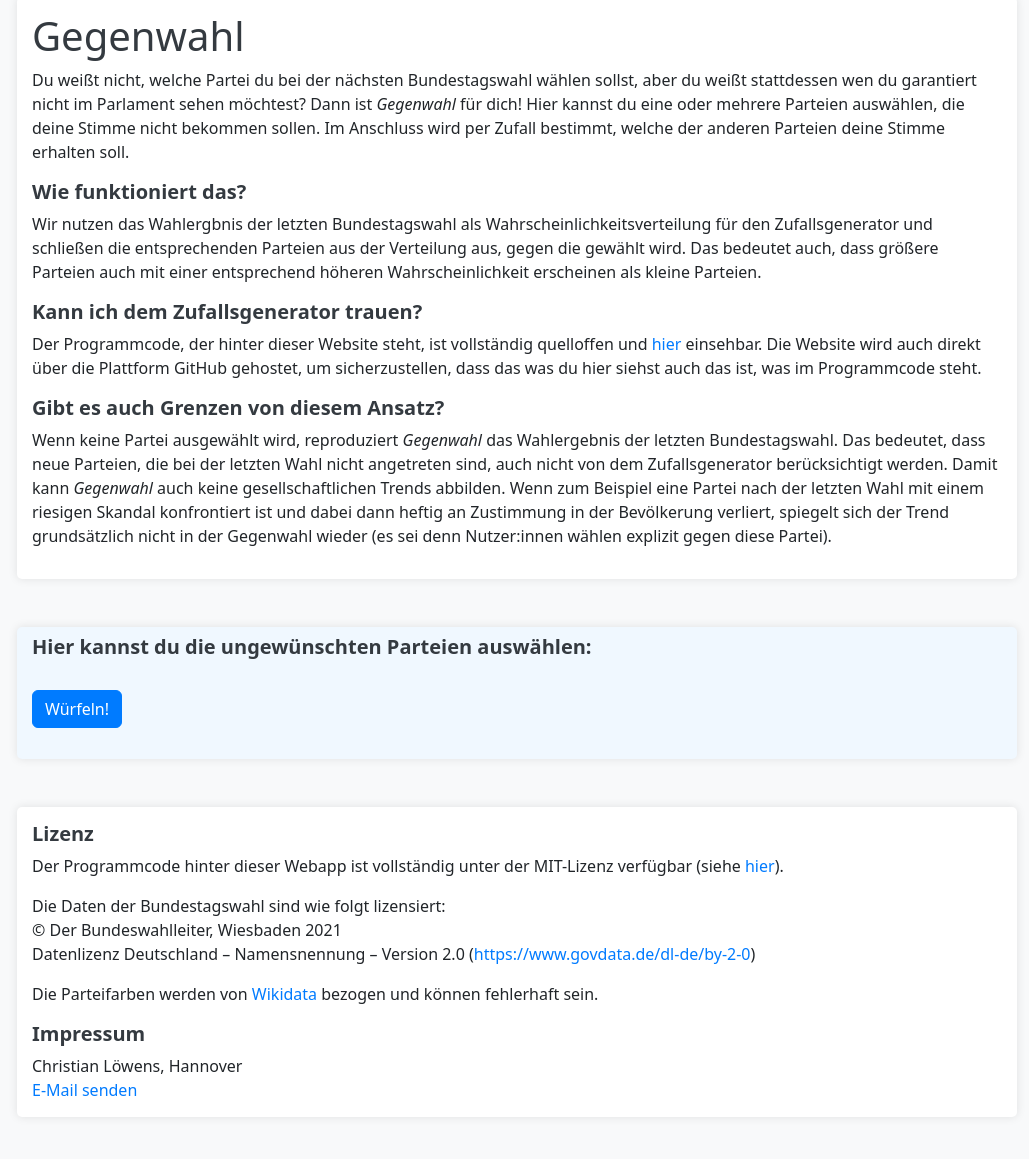
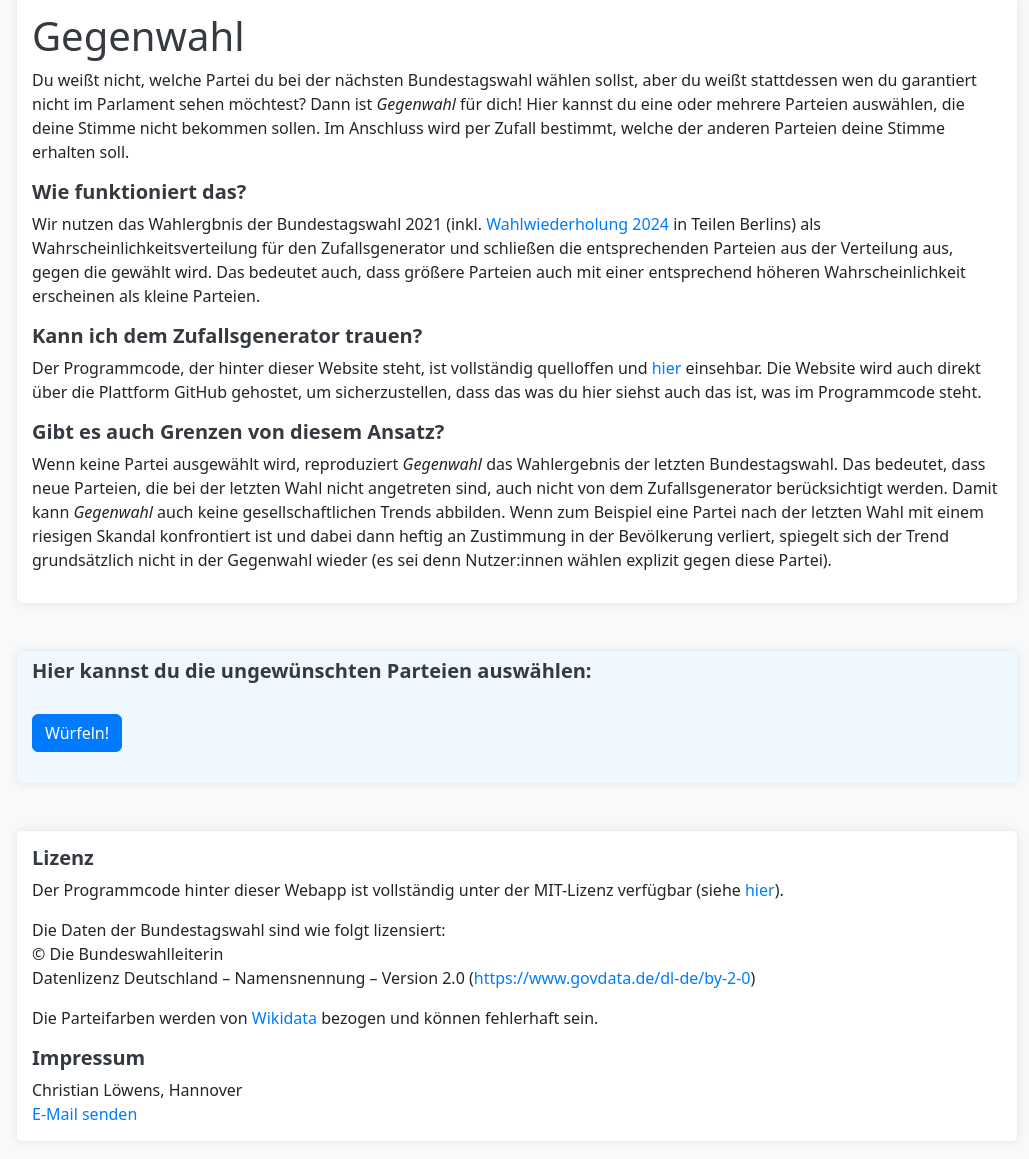
Before and after one commit to christianll9/gegenwahl, a plain HTML site: page index.html in a window 1280 px wide. Shown: the part 51-1210 px from the top of the page, without its empty margins (123-1152 px from the left). Drawn offline with nearby package versions, Linux system fonts and the light colour scheme; no server answers.

Commit message:
Updated election results after repeated election in Berlin

```diff
--- a/index.html
+++ b/index.html
@@ -17,10 +17,11 @@
       Hier kannst du eine oder mehrere Parteien auswählen, die deine Stimme nicht bekommen sollen. Im Anschluss
       wird per Zufall bestimmt, welche der anderen Parteien deine Stimme erhalten soll.</p>
     <h5><b>Wie funktioniert das?</b></h5>
-    <p>Wir nutzen das Wahlergbnis der letzten Bundestagswahl als Wahrscheinlichkeitsverteilung für den
-      Zufallsgenerator und schließen die entsprechenden Parteien aus der Verteilung aus, gegen die gewählt
-      wird. Das bedeutet auch, dass größere Parteien auch mit einer entsprechend höheren Wahrscheinlichkeit
-      erscheinen als kleine Parteien.</p>
+    <p>Wir nutzen das Wahlergbnis der Bundestagswahl 2021 (inkl.
+      <a href="https://www.bpb.de/kurz-knapp/hintergrund-aktuell/523096/bundestagswahl-wird-in-berlin-teilweise-wiederholt/">Wahlwiederholung 2024</a>
+      in Teilen Berlins) als Wahrscheinlichkeitsverteilung für den Zufallsgenerator und schließen die
+      entsprechenden Parteien aus der Verteilung aus, gegen die gewählt wird. Das bedeutet auch, dass
+      größere Parteien auch mit einer entsprechend höheren Wahrscheinlichkeit erscheinen als kleine Parteien.</p>
     <h5><b>Kann ich dem Zufallsgenerator trauen?</b></h5>
     <p>Der Programmcode, der hinter dieser Website steht, ist vollständig quelloffen und
       <a href="https://github.com/christianll9/gegenwahl">hier</a> einsehbar. Die Website wird auch direkt
@@ -68,7 +69,7 @@
       (siehe <a href="https://github.com/christianll9/gegenwahl/blob/main/LICENSE">hier</a>).</p>
     <p>Die Daten der Bundestagswahl sind wie folgt lizensiert:<br>
 
-      © Der Bundeswahlleiter, Wiesbaden 2021<br>
+      © Die Bundeswahlleiterin<br>
       Datenlizenz Deutschland – Namensnennung – Version 2.0
       (<a href="https://www.govdata.de/dl-de/by-2-0">https://www.govdata.de/dl-de/by-2-0</a>)</p>
 
```
Also changed, not shown: 1 other file.
